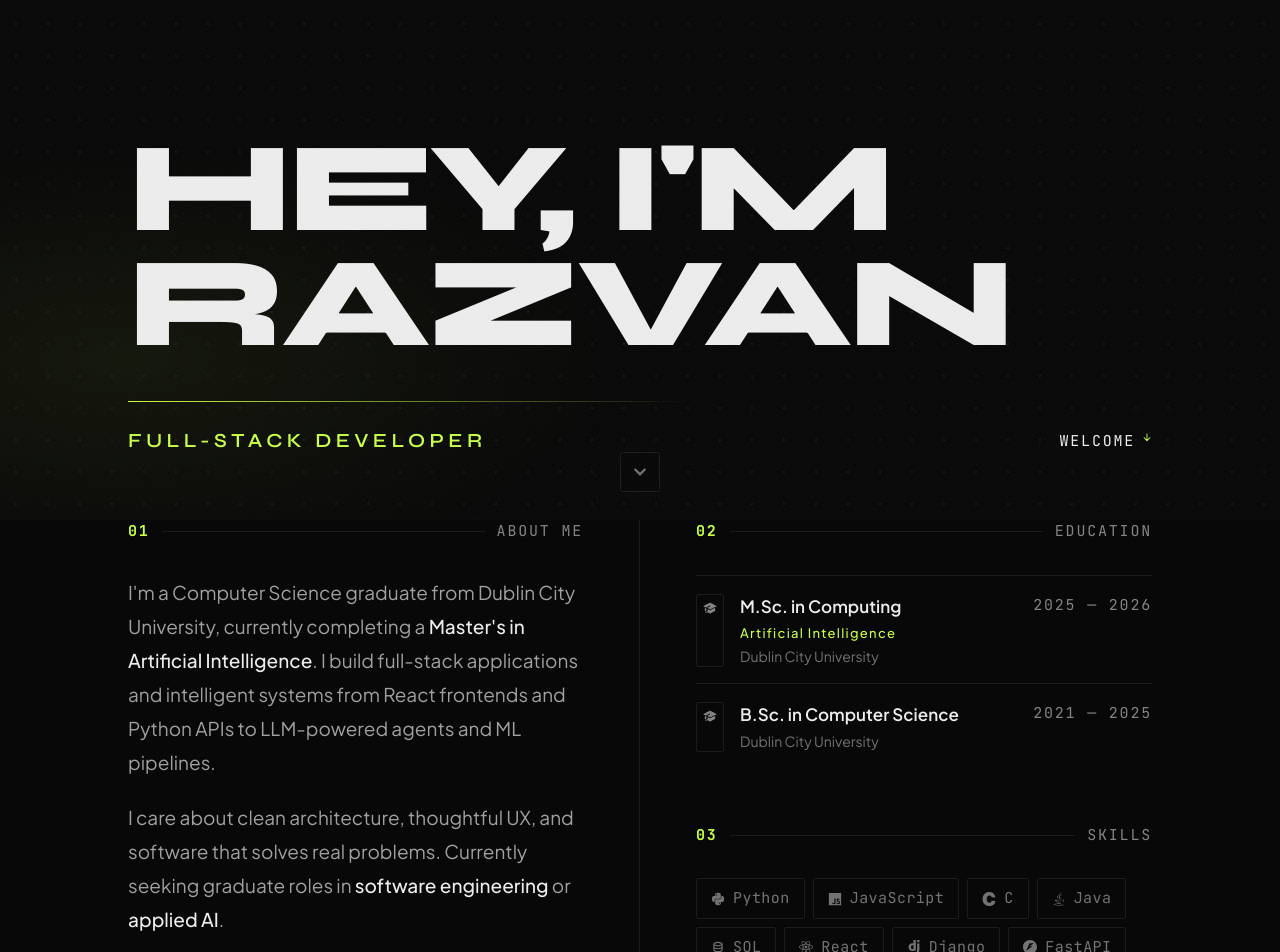
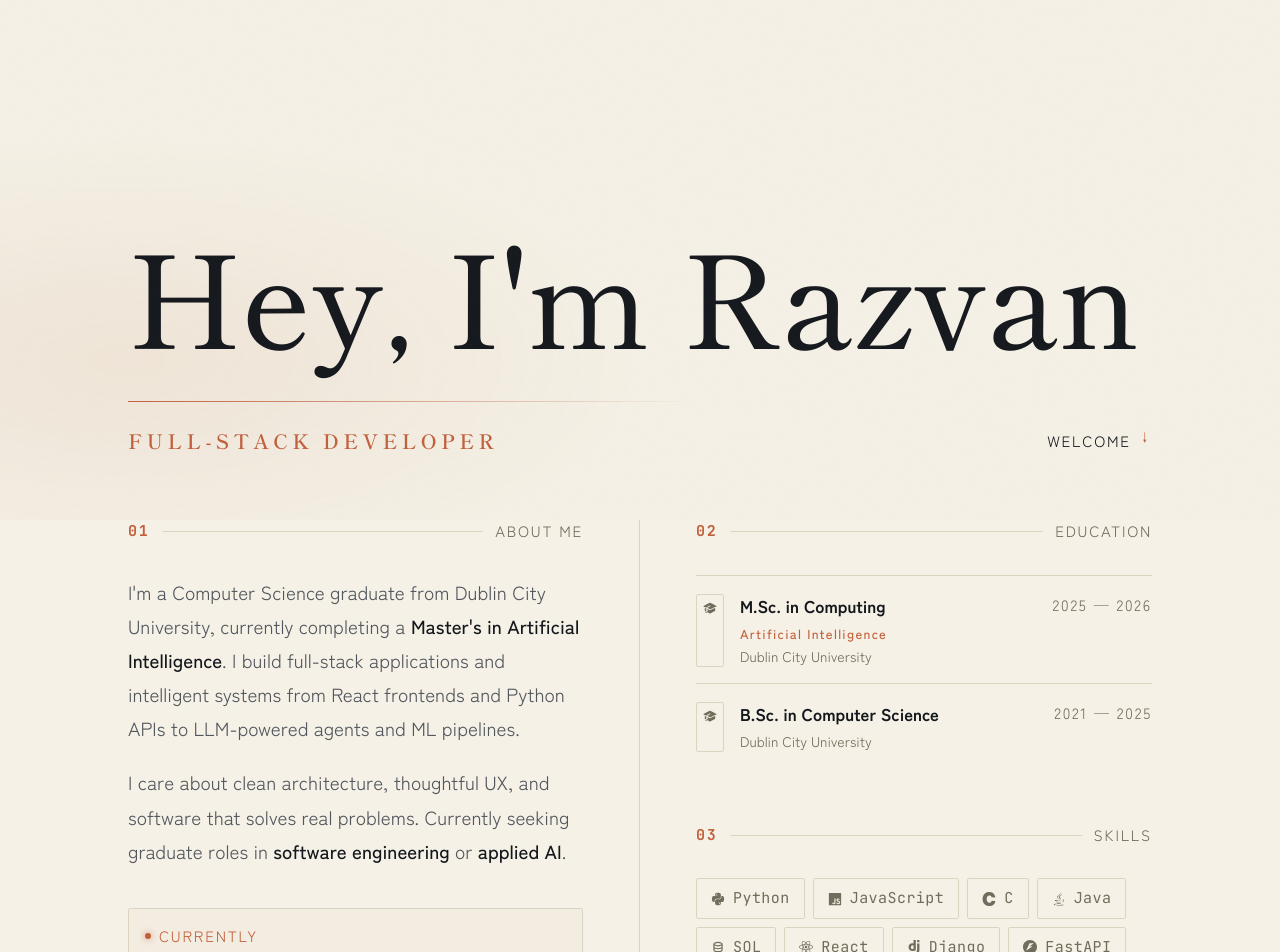
Before and after one commit to Razvan-Gorea/Portfolio-Website, a React (Vite) app in the folder Portfolio/: page / in a window 1280 px wide. Shown: the part 280-1232 px from the top of the page. Built offline with nearby package versions, Linux system fonts and the light colour scheme.

Commit message:
Updated the user interface

```diff
--- a/Portfolio/index.html
+++ b/Portfolio/index.html
@@ -7,7 +7,7 @@
     <title>Razvan Gorea</title>
     <link rel="preconnect" href="https://fonts.googleapis.com" />
     <link rel="preconnect" href="https://fonts.gstatic.com" crossorigin />
-    <link href="https://fonts.googleapis.com/css2?family=JetBrains+Mono:wght@400;500;700&family=Syne:wght@400;500;600;700;800&family=Plus+Jakarta+Sans:ital,wght@0,300;0,400;0,500;0,600;1,300&display=swap" rel="stylesheet" />
+    <link href="https://fonts.googleapis.com/css2?family=JetBrains+Mono:wght@400;500;700&family=Shippori+Mincho:wght@400;500;600;700&family=Zen+Kaku+Gothic+New:wght@300;400;500;700&display=swap" rel="stylesheet" />
   </head>
   <body>
     <div id="root"></div>
--- a/Portfolio/src/App.jsx
+++ b/Portfolio/src/App.jsx
@@ -28,21 +28,11 @@ function App() {
         </svg>
       </div>
 
-      {/* Subtle dot-grid background */}
+      {/* Ambient terracotta glow — top-left corner, always visible */}
       <div
         className="fixed inset-0 pointer-events-none z-0"
         style={{
-          backgroundImage: 'radial-gradient(circle, #1A1A1A 1px, transparent 1px)',
-          backgroundSize: '32px 32px',
-        }}
-        aria-hidden="true"
-      />
-
-      {/* Ambient lime glow — top-left corner, always visible */}
-      <div
-        className="fixed inset-0 pointer-events-none z-0"
-        style={{
-          background: 'radial-gradient(ellipse 55% 35% at 0% 0%, rgba(201, 255, 71, 0.045) 0%, transparent 65%)',
+          background: 'radial-gradient(ellipse 55% 35% at 0% 0%, rgba(193, 96, 60, 0.07) 0%, transparent 65%)',
         }}
         aria-hidden="true"
       />
@@ -56,7 +46,7 @@ function App() {
           id="about"
           className="grid grid-cols-1 lg:grid-cols-2 px-6 sm:px-12 md:px-20 lg:px-32"
         >
-          <div className="lg:border-r border-[#1C1C1C] lg:pr-14">
+          <div className="lg:border-r border-[#DCD4C0] lg:pr-14">
             <About />
           </div>
           <div className="lg:pl-14 flex flex-col gap-14 mt-14 lg:mt-0">
--- a/Portfolio/src/components/About.jsx
+++ b/Portfolio/src/components/About.jsx
@@ -15,54 +15,54 @@ function About() {
       {/* Section identifier */}
       <div className="flex items-center gap-3 mb-8">
         <span className="section-num">01</span>
-        <div className="h-px flex-1 bg-[#1C1C1C]" />
+        <div className="h-px flex-1 bg-[#DCD4C0]" />
         <span className="section-label">About Me</span>
       </div>
 
       {/* Bio */}
       <div className="space-y-5 mb-10">
-        <p className="text-[#A0A0A0] responsive-text-lg leading-relaxed">
+        <p className="text-[#52565D] responsive-text-lg leading-relaxed">
           I'm a Computer Science graduate from Dublin City University, currently completing a{' '}
-          <span className="text-[#EDEDED] font-medium">Master's in Artificial Intelligence</span>.
+          <span className="text-[#14171C] font-medium">Master's in Artificial Intelligence</span>.
           I build full-stack applications and intelligent systems from React frontends and Python
           APIs to LLM-powered agents and ML pipelines.
         </p>
-        <p className="text-[#A0A0A0] responsive-text-lg leading-relaxed">
+        <p className="text-[#52565D] responsive-text-lg leading-relaxed">
           I care about clean architecture, thoughtful UX, and software that solves real problems.
           Currently seeking graduate roles in{' '}
-          <span className="text-[#EDEDED] font-medium">software engineering</span> or{' '}
-          <span className="text-[#EDEDED] font-medium">applied AI</span>.
+          <span className="text-[#14171C] font-medium">software engineering</span> or{' '}
+          <span className="text-[#14171C] font-medium">applied AI</span>.
         </p>
       </div>
 
       {/* Currently block */}
       <div
-        className="border border-[#1C1C1C] p-4 mb-10"
-        style={{ borderRadius: '2px', background: 'rgba(201,255,71,0.02)' }}
+        className="border border-[#DCD4C0] p-4 mb-10"
+        style={{ borderRadius: '2px', background: 'rgba(193,96,60,0.03)' }}
       >
         <div className="flex items-center gap-2 mb-3">
           <span
-            className="w-1.5 h-1.5 rounded-full bg-[#C9FF47] flex-shrink-0"
-            style={{ boxShadow: '0 0 6px rgba(201,255,71,0.7)' }}
+            className="w-1.5 h-1.5 rounded-full bg-[#C1603C] flex-shrink-0"
+            style={{ boxShadow: '0 0 6px rgba(193,96,60,0.7)' }}
           />
-          <span className="section-label" style={{ color: '#C9FF47' }}>Currently</span>
+          <span className="section-label" style={{ color: '#C1603C' }}>Currently</span>
         </div>
         <ul className="space-y-2">
           <li className="flex items-start gap-2">
             <span
-              className="text-[#C9FF47] flex-shrink-0"
+              className="text-[#C1603C] flex-shrink-0"
               style={{ fontSize: '0.5rem', marginTop: '0.35rem' }}
             >▸</span>
-            <span className="text-[#A0A0A0]" style={{ fontSize: '0.875rem', lineHeight: '1.6' }}>
+            <span className="text-[#52565D]" style={{ fontSize: '0.875rem', lineHeight: '1.6' }}>
               MSc Artificial Intelligence @ Dublin City University — expected Oct 2026
             </span>
           </li>
           <li className="flex items-start gap-2">
             <span
-              className="text-[#C9FF47] flex-shrink-0"
+              className="text-[#C1603C] flex-shrink-0"
               style={{ fontSize: '0.5rem', marginTop: '0.35rem' }}
             >▸</span>
-            <span className="text-[#A0A0A0]" style={{ fontSize: '0.875rem', lineHeight: '1.6' }}>
+            <span className="text-[#52565D]" style={{ fontSize: '0.875rem', lineHeight: '1.6' }}>
               Open to graduate opportunities in software engineering &amp; applied AI
             </span>
           </li>
@@ -73,20 +73,20 @@ function About() {
       <div className="mb-10">
         <div className="flex items-center gap-3 mb-5">
           <span className="section-label">Experience</span>
-          <div className="h-px flex-1 bg-[#1C1C1C]" />
+          <div className="h-px flex-1 bg-[#DCD4C0]" />
         </div>
 
-        <div className="group flex gap-4 py-4 border-t border-b border-[#1C1C1C]">
+        <div className="group flex gap-4 py-4 border-t border-b border-[#DCD4C0]">
           <div
-            className="mt-0.5 p-1.5 border border-[#1C1C1C] text-[#848484] flex-shrink-0
-                       group-hover:border-[#C9FF47] group-hover:text-[#C9FF47] transition-all duration-300"
+            className="mt-0.5 p-1.5 border border-[#DCD4C0] text-[#726C5C] flex-shrink-0
+                       group-hover:border-[#C1603C] group-hover:text-[#C1603C] transition-all duration-300"
             style={{ borderRadius: '2px' }}
           >
             <HiBriefcase className="w-3.5 h-3.5" />
           </div>
           <div className="flex-1 min-w-0">
             <div className="flex items-start justify-between gap-3">
-              <p className="text-[#EDEDED] responsive-text-base font-semibold leading-snug">
+              <p className="text-[#14171C] responsive-text-base font-semibold leading-snug">
                 Software Developer
               </p>
               <span className="section-label whitespace-nowrap flex-shrink-0 pt-0.5">
@@ -94,12 +94,12 @@ function About() {
               </span>
             </div>
             <p
-              className="text-[#C9FF47] font-medium mt-1"
+              className="text-[#C1603C] font-medium mt-1"
               style={{ fontSize: '0.8125rem', letterSpacing: '0.1em' }}
             >
               Insight SFI Research Centre
             </p>
-            <p className="text-[#737373] mt-1.5" style={{ fontSize: '0.875rem', lineHeight: '1.6' }}>
+            <p className="text-[#726C5C] mt-1.5" style={{ fontSize: '0.875rem', lineHeight: '1.6' }}>
               Researched multi-agent systems, prototyped Python solutions with Streamlit, Ollama,
               and pandas, and presented findings in bi-weekly stakeholder meetings.
             </p>
@@ -113,27 +113,27 @@ function About() {
           href="https://github.com/Razvan-Gorea"
           target="_blank"
           rel="noopener noreferrer"
-          className="flex items-center gap-1.5 text-[#686868] hover:text-[#C9FF47] transition-colors duration-200"
+          className="flex items-center gap-1.5 text-[#726C5C] hover:text-[#C1603C] transition-colors duration-200"
           style={{ fontSize: '0.8125rem', letterSpacing: '0.04em', fontFamily: "'JetBrains Mono', monospace" }}
         >
           <FaGithub className="w-3.5 h-3.5" />
           GitHub
         </a>
-        <span className="text-[#2A2A2A]">/</span>
+        <span className="text-[#C7BC9E]">/</span>
         <a
           href="https://www.linkedin.com/in/razvan-gorea-2a7219296/"
           target="_blank"
           rel="noopener noreferrer"
-          className="flex items-center gap-1.5 text-[#686868] hover:text-[#C9FF47] transition-colors duration-200"
+          className="flex items-center gap-1.5 text-[#726C5C] hover:text-[#C1603C] transition-colors duration-200"
           style={{ fontSize: '0.8125rem', letterSpacing: '0.04em', fontFamily: "'JetBrains Mono', monospace" }}
         >
           <FaLinkedin className="w-3.5 h-3.5" />
           LinkedIn
         </a>
-        <span className="text-[#2A2A2A]">/</span>
+        <span className="text-[#C7BC9E]">/</span>
         <a
           href="mailto:razvangorea7@gmail.com"
-          className="flex items-center gap-1.5 text-[#686868] hover:text-[#C9FF47] transition-colors duration-200"
+          className="flex items-center gap-1.5 text-[#726C5C] hover:text-[#C1603C] transition-colors duration-200"
           style={{ fontSize: '0.8125rem', letterSpacing: '0.04em', fontFamily: "'JetBrains Mono', monospace" }}
         >
           <FaEnvelope className="w-3.5 h-3.5" />
--- a/Portfolio/src/components/Education.jsx
+++ b/Portfolio/src/components/Education.jsx
@@ -28,7 +28,7 @@ function Education() {
     >
       <div className="flex items-center gap-3 mb-8">
         <span className="section-num">02</span>
-        <div className="h-px flex-1 bg-[#1C1C1C]" />
+        <div className="h-px flex-1 bg-[#DCD4C0]" />
         <span className="section-label">Education</span>
       </div>
 
@@ -36,11 +36,11 @@ function Education() {
         {degrees.map((item, index) => (
           <div
             key={index}
-            className="group flex gap-4 py-4 border-b border-[#1C1C1C] last:border-b-0 first:border-t border-[#1C1C1C]"
+            className="group flex gap-4 py-4 border-b border-[#DCD4C0] last:border-b-0 first:border-t border-[#DCD4C0]"
           >
             <div
-              className="mt-0.5 p-1.5 border border-[#1C1C1C] text-[#848484] flex-shrink-0
-                         group-hover:border-[#C9FF47] group-hover:text-[#C9FF47] transition-all duration-300"
+              className="mt-0.5 p-1.5 border border-[#DCD4C0] text-[#726C5C] flex-shrink-0
+                         group-hover:border-[#C1603C] group-hover:text-[#C1603C] transition-all duration-300"
               style={{ borderRadius: '2px' }}
             >
               <HiAcademicCap className="w-3.5 h-3.5" />
@@ -48,7 +48,7 @@ function Education() {
 
             <div className="flex-1 min-w-0">
               <div className="flex items-start justify-between gap-3">
-                <p className="text-[#EDEDED] responsive-text-base font-semibold leading-snug">
+                <p className="text-[#14171C] responsive-text-base font-semibold leading-snug">
                   {item.degree}
                 </p>
                 <span className="section-label whitespace-nowrap flex-shrink-0 pt-0.5">
@@ -57,13 +57,13 @@ function Education() {
               </div>
               {item.major && (
                 <p
-                  className="text-[#C9FF47] font-medium mt-1"
+                  className="text-[#C1603C] font-medium mt-1"
                   style={{ fontSize: '0.8125rem', letterSpacing: '0.1em' }}
                 >
                   {item.major}
                 </p>
               )}
-              <p className="text-[#737373] mt-0.5" style={{ fontSize: '0.875rem' }}>
+              <p className="text-[#726C5C] mt-0.5" style={{ fontSize: '0.875rem' }}>
                 {item.institution}
               </p>
             </div>
--- a/Portfolio/src/components/MainHeader.jsx
+++ b/Portfolio/src/components/MainHeader.jsx
@@ -52,7 +52,7 @@ function MainHeader() {
       ref={ref}
       className="relative min-h-screen flex flex-col px-6 sm:px-12 md:px-20 lg:px-32 pt-24 pb-16"
     >
-      {/* Lime atmospheric glow behind hero text */}
+      {/* Terracotta atmospheric glow behind hero text */}
       <div className="hero-glow" aria-hidden="true" />
 
       {/* Top meta bar */}
@@ -83,7 +83,7 @@ function MainHeader() {
       {/* Subtitle row */}
       <div className="flex items-center justify-between gap-4 relative z-10">
         <p
-          className="font-display font-semibold uppercase text-[#C9FF47]"
+          className="font-display font-semibold uppercase text-[#C1603C]"
           style={{
             fontSize: 'clamp(0.875rem, 2.2vw, 1.25rem)',
             letterSpacing: '0.22em',
@@ -98,13 +98,13 @@ function MainHeader() {
         <div className="flex items-center gap-2 flex-shrink-0">
           <span
             className="section-label"
-            style={{ color: scrollComplete ? '#EDEDED' : '#848484' }}
+            style={{ color: scrollComplete ? '#14171C' : '#726C5C' }}
           >
             {scrollText}
           </span>
           {scrollComplete && (
             <span
-              className="animate-bounce text-[#C9FF47] text-xs"
+              className="animate-bounce text-[#C1603C] text-xs"
               style={{ letterSpacing: '0.1em' }}
             >
               ↓
--- a/Portfolio/src/components/NavigationBar.jsx
+++ b/Portfolio/src/components/NavigationBar.jsx
@@ -22,7 +22,7 @@ function NavigationBar() {
             <FiHome className="w-4 h-4" />
           </button>
 
-          <div className="w-px h-3.5 bg-[#1C1C1C] mx-1.5" />
+          <div className="w-px h-3.5 bg-[#DCD4C0] mx-1.5" />
 
           <a
             href="https://github.com/Razvan-Gorea"
--- a/Portfolio/src/components/ScrollToNextButton.jsx
+++ b/Portfolio/src/components/ScrollToNextButton.jsx
@@ -39,7 +39,7 @@ function ScrollToNextButton() {
     <button
       onClick={scrollToNextSection}
       className="fixed bottom-7 left-1/2 -translate-x-1/2 z-50 glass-dark
-                 p-3 text-[#737373] hover:text-[#C9FF47] hover:border-[#C9FF47]
+                 p-3 text-[#726C5C] hover:text-[#C1603C] hover:border-[#C1603C]
                  transition-all duration-200 group"
       style={{ borderRadius: '2px' }}
       aria-label="Scroll to next section"
--- a/Portfolio/src/components/Technologies.jsx
+++ b/Portfolio/src/components/Technologies.jsx
@@ -31,7 +31,7 @@ function Technologies() {
     >
       <div className="flex items-center gap-3 mb-8">
         <span className="section-num">03</span>
-        <div className="h-px flex-1 bg-[#1C1C1C]" />
+        <div className="h-px flex-1 bg-[#DCD4C0]" />
         <span className="section-label">Skills</span>
       </div>
 
--- a/Portfolio/src/index.css
+++ b/Portfolio/src/index.css
@@ -1,21 +1,22 @@
 @import "tailwindcss";
 
 @theme {
-  --color-canvas: #080808;
-  --color-panel: #0F0F0F;
-  --color-tile: #131313;
-  --color-edge: #1C1C1C;
-  --color-edge-hi: #2A2A2A;
-  --color-lime: #C9FF47;
-  --color-ivory: #EDEDED;
-  --color-steel: #808080;
-  --color-dim: #333333;
+  --color-canvas: #F5F1E6;
+  --color-panel: #EFE9DB;
+  --color-tile: #EFE9DB;
+  --color-edge: #DCD4C0;
+  --color-edge-hi: #C7BC9E;
+  --color-terracotta: #C1603C;
+  --color-ink: #14171C;
+  --color-ink-soft: #52565D;
+  --color-ink-muted: #726C5C;
+  --color-ink-faint: #A79E88;
 }
 
 :root {
-  --accent: #C9FF47;
-  --accent-dim: rgba(201, 255, 71, 0.07);
-  --border: #1C1C1C;
+  --accent: #C1603C;
+  --accent-dim: rgba(193, 96, 60, 0.08);
+  --border: #DCD4C0;
   --ease: cubic-bezier(0.23, 1, 0.32, 1);
 }
 
@@ -29,9 +30,9 @@ html {
 }
 
 body {
-  background: #080808;
-  color: #EDEDED;
-  font-family: 'Plus Jakarta Sans', sans-serif;
+  background: #F5F1E6;
+  color: #14171C;
+  font-family: 'Zen Kaku Gothic New', sans-serif;
   overflow-x: hidden;
   -webkit-font-smoothing: antialiased;
   -moz-osx-font-smoothing: grayscale;
@@ -47,8 +48,8 @@ body {
 }
 
 ::selection {
-  background: #C9FF47;
-  color: #000;
+  background: #C1603C;
+  color: #F5F1E6;
 }
 
 /* ── Grain overlay ──────────────────────────────────── */
@@ -62,26 +63,24 @@ body {
 
 /* ── Typography ─────────────────────────────────────── */
 .font-display {
-  font-family: 'Syne', sans-serif;
+  font-family: 'Shippori Mincho', serif;
 }
 
 .hero-text {
-  font-family: 'Syne', sans-serif;
-  font-weight: 800;
-  text-transform: uppercase;
-  letter-spacing: -0.03em;
-  line-height: 0.9;
-  color: #EDEDED;
+  font-family: 'Shippori Mincho', serif;
+  font-weight: 500;
+  line-height: 1.05;
+  color: #14171C;
   font-size: clamp(3rem, 10vw, 10rem);
 }
 
 /* ── Labels ─────────────────────────────────────────── */
 .section-label {
-  font-family: 'JetBrains Mono', monospace;
+  font-family: 'Zen Kaku Gothic New', sans-serif;
   font-size: 0.9375rem;
   letter-spacing: 0.12em;
   text-transform: uppercase;
-  color: #848484;
+  color: #726C5C;
 }
 
 .section-num {
@@ -89,7 +88,7 @@ body {
   font-size: 0.9375rem;
   font-weight: 700;
   letter-spacing: 0.12em;
-  color: #C9FF47;
+  color: #C1603C;
   text-transform: uppercase;
 }
 
@@ -97,7 +96,7 @@ body {
 .hero-glow {
   position: absolute;
   inset: 0;
-  background: radial-gradient(ellipse 65% 45% at 10% 80%, rgba(201, 255, 71, 0.06) 0%, transparent 62%);
+  background: radial-gradient(ellipse 65% 45% at 10% 80%, rgba(193, 96, 60, 0.08) 0%, transparent 62%);
   pointer-events: none;
   z-index: 0;
 }
@@ -112,28 +111,28 @@ body {
 /* ── Separators ─────────────────────────────────────── */
 .sep {
   height: 1px;
-  background: #1C1C1C;
+  background: #DCD4C0;
   width: 100%;
 }
 
 .sep-accent {
   height: 1px;
-  background: linear-gradient(90deg, #C9FF47 0%, transparent 55%);
+  background: linear-gradient(90deg, #C1603C 0%, transparent 55%);
   width: 100%;
 }
 
-/* ── Glass dark nav ─────────────────────────────────── */
+/* ── Glass nav ──────────────────────────────────────── */
 .glass-dark {
-  background: rgba(8, 8, 8, 0.92);
+  background: rgba(245, 241, 230, 0.85);
   backdrop-filter: blur(16px);
   -webkit-backdrop-filter: blur(16px);
-  border: 1px solid #1C1C1C;
+  border: 1px solid #DCD4C0;
 }
 
 /* ── Skill chip ─────────────────────────────────────── */
 .skill-chip {
-  border: 1px solid #1C1C1C;
-  color: #737373;
+  border: 1px solid #DCD4C0;
+  color: #726C5C;
   font-family: 'JetBrains Mono', monospace;
   font-size: 0.9375rem;
   letter-spacing: 0.03em;
@@ -144,15 +143,15 @@ body {
 }
 
 .skill-chip:hover {
-  border-color: #C9FF47;
-  color: #C9FF47;
-  background: rgba(201, 255, 71, 0.05);
-  box-shadow: 0 0 0 1px rgba(201, 255, 71, 0.1), inset 0 0 14px rgba(201, 255, 71, 0.04);
+  border-color: #C1603C;
+  color: #C1603C;
+  background: rgba(193, 96, 60, 0.07);
+  box-shadow: 0 0 0 1px rgba(193, 96, 60, 0.12), inset 0 0 14px rgba(193, 96, 60, 0.05);
 }
 
 /* ── Nav icon ───────────────────────────────────────── */
 .nav-icon {
-  color: #848484;
+  color: #726C5C;
   transition: color 0.2s ease;
   padding: 0.45rem;
   border-radius: 3px;
@@ -162,7 +161,7 @@ body {
 }
 
 .nav-icon:hover {
-  color: #C9FF47;
+  color: #C1603C;
 }
 
 /* ── Cursor blink ───────────────────────────────────── */
@@ -173,8 +172,8 @@ body {
 
 .cursor-blink {
   animation: blink 1s step-end infinite;
-  color: #C9FF47;
-  text-shadow: 0 0 10px rgba(201, 255, 71, 0.7), 0 0 24px rgba(201, 255, 71, 0.3);
+  color: #C1603C;
+  text-shadow: 0 0 10px rgba(193, 96, 60, 0.7), 0 0 24px rgba(193, 96, 60, 0.3);
 }
 
 /* ── Project number ─────────────────────────────────── */
@@ -182,7 +181,7 @@ body {
   font-family: 'JetBrains Mono', monospace;
   font-size: clamp(3rem, 5.5vw, 6rem);
   font-weight: 700;
-  color: #191919;
+  color: #A79E88;
   line-height: 1;
   letter-spacing: -0.04em;
   transition: color 0.35s var(--ease), text-shadow 0.35s var(--ease);
@@ -193,8 +192,8 @@ body {
 }
 
 .project-card:hover .project-num {
-  color: #C9FF47;
-  text-shadow: 0 0 20px rgba(201, 255, 71, 0.3);
+  color: #C1603C;
+  text-shadow: 0 0 20px rgba(193, 96, 60, 0.3);
 }
 
 /* ── Project card left accent ───────────────────────── */
@@ -204,17 +203,17 @@ body {
 }
 
 .project-card:hover {
-  border-left-color: #C9FF47;
+  border-left-color: #C1603C;
 }
 
 /* ── Accent link ────────────────────────────────────── */
 .accent-link {
-  color: #686868;
+  color: #726C5C;
   transition: color 0.2s ease;
 }
 
 .accent-link:hover {
-  color: #C9FF47;
+  color: #C1603C;
 }
 
 /* ── Responsive text ────────────────────────────────── */
```
Also changed, not shown: Portfolio/src/components/Footer.jsx (+4 -4 lines), Portfolio/src/components/Projects.jsx (+8 -8 lines).
